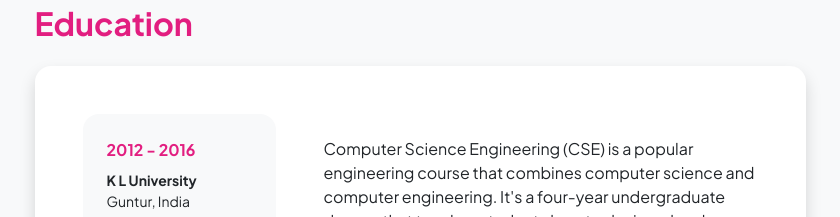
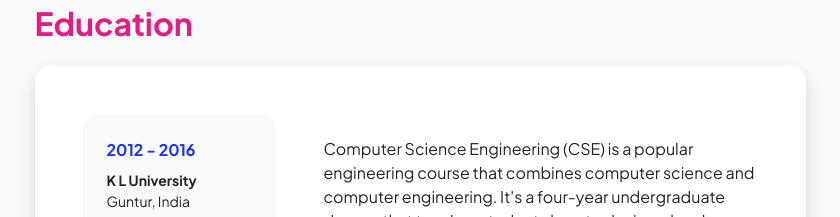
Before and after one commit to mominpasha/mominpasha, a plain HTML site: page resume.html in a window 1280 px wide. Shown: the part 2200-2417 px from the top of the page, without its empty margins (220-1060 px from the left). Drawn offline with nearby package versions, Linux system fonts and the light colour scheme.

Commit message:
Contrast

```diff
--- a/resume.html
+++ b/resume.html
@@ -150,7 +150,7 @@
                                     <div class="row align-items-center gx-5">
                                         <div class="col text-center text-lg-start mb-4 mb-lg-0">
                                             <div class="bg-light p-4 rounded-4">
-                                                <div class="text-secondary fw-bolder mb-2">2012 - 2016</div>
+                                                <div class="text-primary fw-bolder mb-2">2012 - 2016</div>
                                                 <div class="mb-2">
                                                     <div class="small fw-bolder">K L University</div>
                                                     <div class="small text-dark">Guntur, India</div>
```
